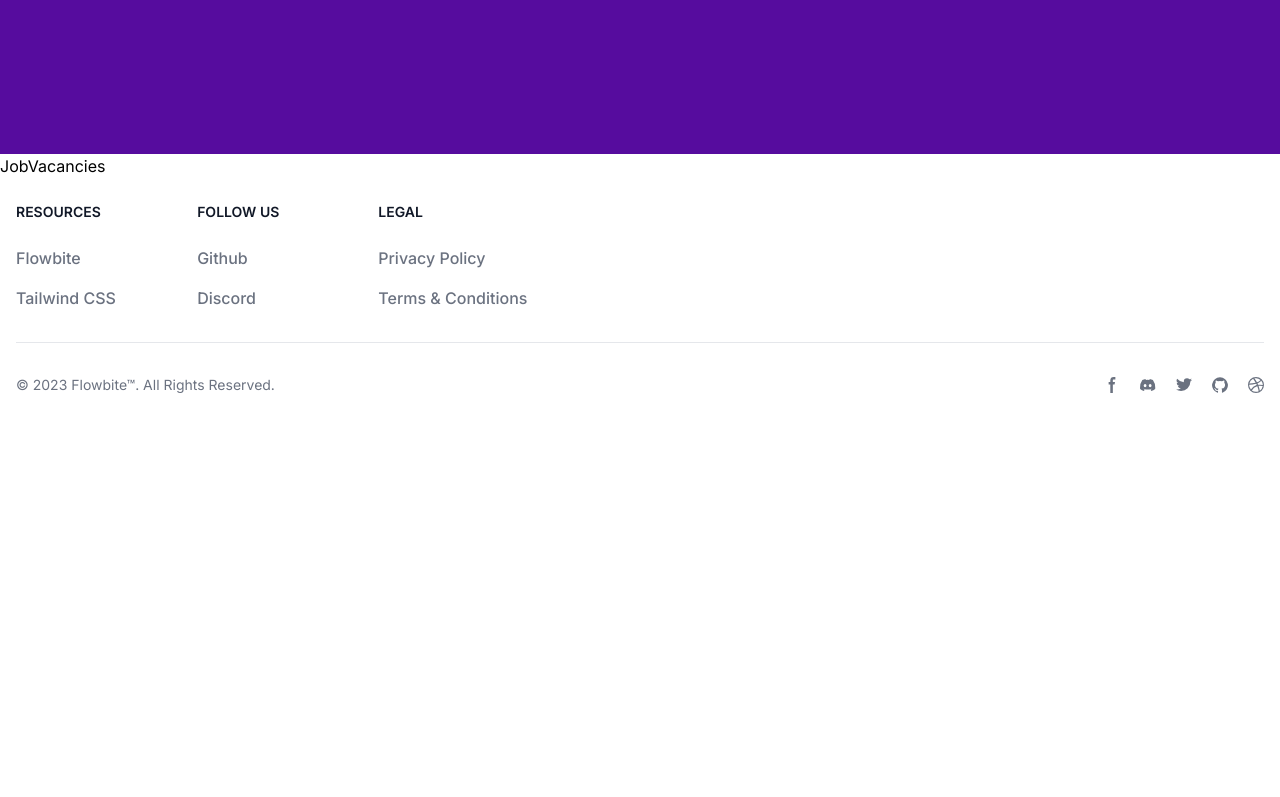
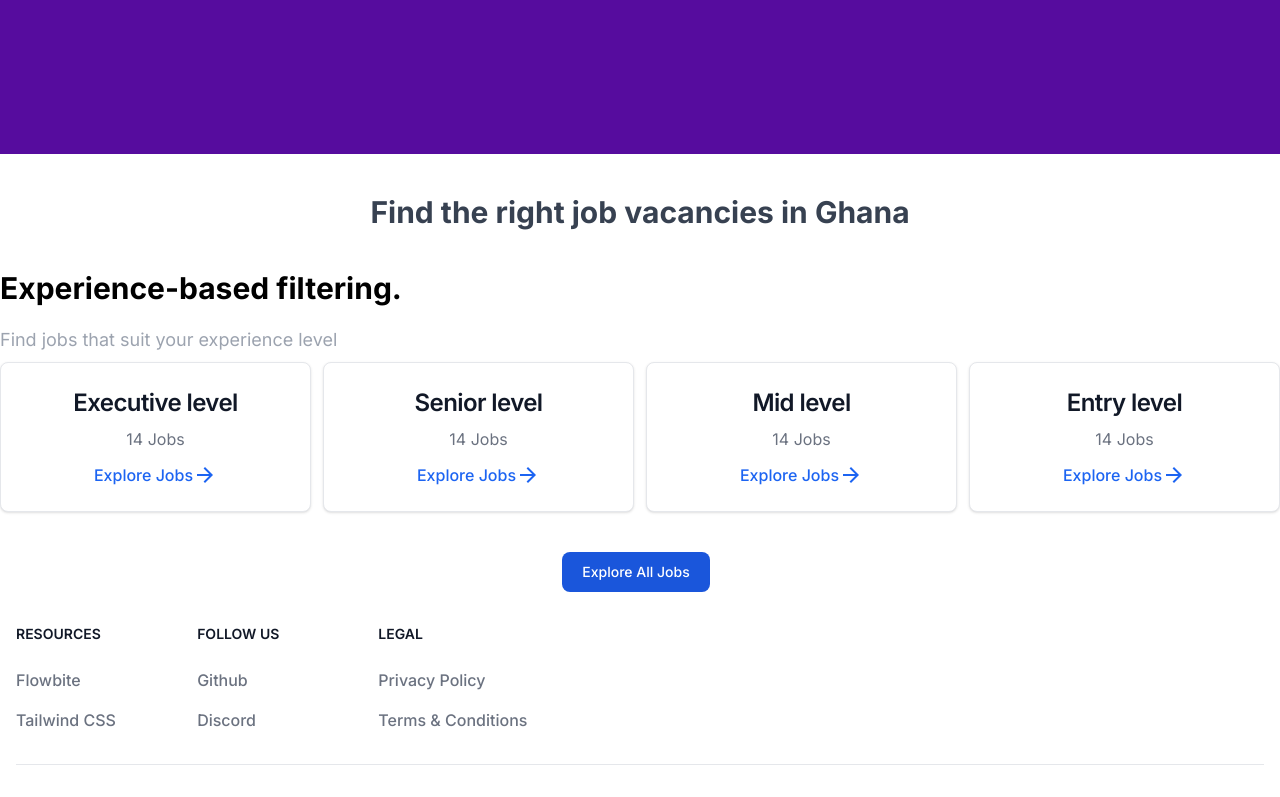
Before and after one commit to naimulislamshakil/job_posting_website_client, a Next.js app: page / in a window 1280 px wide. Shown: the part 566-1363 px from the top of the page. Before the commit the page ends 985 px from the top, so only its background shows below. Built offline with nearby package versions, Linux system fonts and the light colour scheme.

Commit message:
Complete job Vacancies section

```diff
--- a/src/components/apps/Home/JobVacancies.jsx
+++ b/src/components/apps/Home/JobVacancies.jsx
@@ -1,7 +1,80 @@
+import Link from 'next/link';
 import React from 'react';
+import ArrowForwardIcon from '@mui/icons-material/ArrowForward';
 
 const JobVacancies = () => {
-	return <div className="container mx-auto">JobVacancies</div>;
+	const levels = [
+		{
+			level: 'Executive level',
+			job: '14 Jobs',
+			button: 'Explore Jobs',
+		},
+		{
+			level: 'Senior level',
+			job: '14 Jobs',
+			button: 'Explore Jobs',
+		},
+		{
+			level: 'Mid level',
+			job: '14 Jobs',
+			button: 'Explore Jobs',
+		},
+		{
+			level: 'Entry level',
+			job: '14 Jobs',
+			button: 'Explore Jobs',
+		},
+	];
+	return (
+		<div className="container mx-auto">
+			<h3 className="text-3xl font-bold text-[#374151] text-center mt-10">
+				Find the right job vacancies in Ghana
+			</h3>
+
+			<h4 className="text-black font-bold text-3xl mt-10">
+				Experience-based filtering.
+			</h4>
+			<h5 className="text-gray-400 mt-5 text-lg">
+				Find jobs that suit your experience level
+			</h5>
+
+			{/* cards */}
+
+			<div className="grid lg:grid-cols-4 md:grid-cols-2 grid-cols-1 gap-3 mt-2">
+				{levels.map((level, i) => (
+					<>
+						<div class="max-w-sm p-6 bg-white border border-gray-200 rounded-lg shadow dark:bg-gray-800 dark:border-gray-700 flex justify-center items-center flex-col">
+							<Link href="#">
+								<h5 class="mb-2 text-2xl font-semibold tracking-tight text-gray-900 dark:text-white">
+									{level.level}
+								</h5>
+							</Link>
+							<p class="mb-3 font-normal text-gray-500 dark:text-gray-400">
+								{level.job}
+							</p>
+							<Link
+								href="#"
+								class="inline-flex font-medium items-center text-blue-600 hover:underline"
+							>
+								{level.button}
+								<ArrowForwardIcon />
+							</Link>
+						</div>
+					</>
+				))}
+			</div>
+
+			{/* Button */}
+			<div className="flex justify-center mt-10">
+				<Link
+					href="/"
+					class="text-white bg-blue-700 hover:bg-blue-800 font-medium rounded-lg text-sm px-5 py-2.5 me-2 mb-2 text-center"
+				>
+					Explore All Jobs
+				</Link>
+			</div>
+		</div>
+	);
 };
 
 export default JobVacancies;
```
